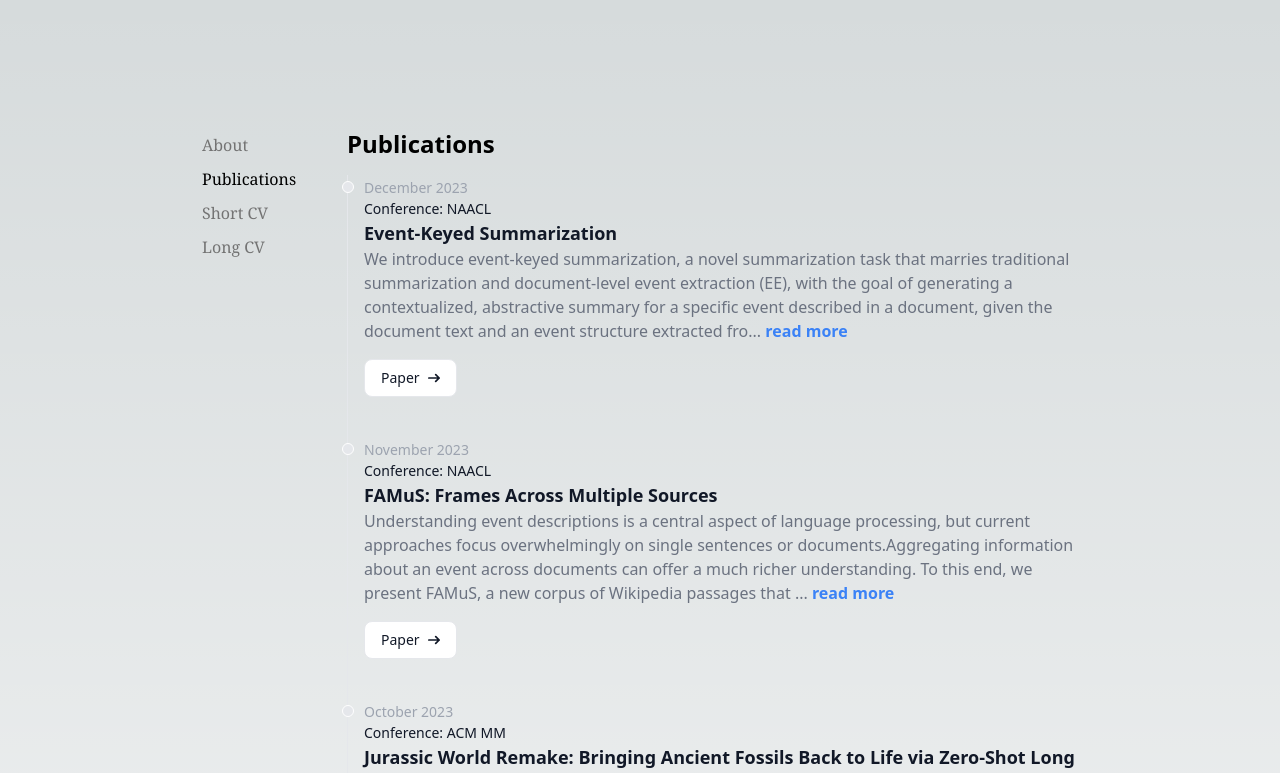
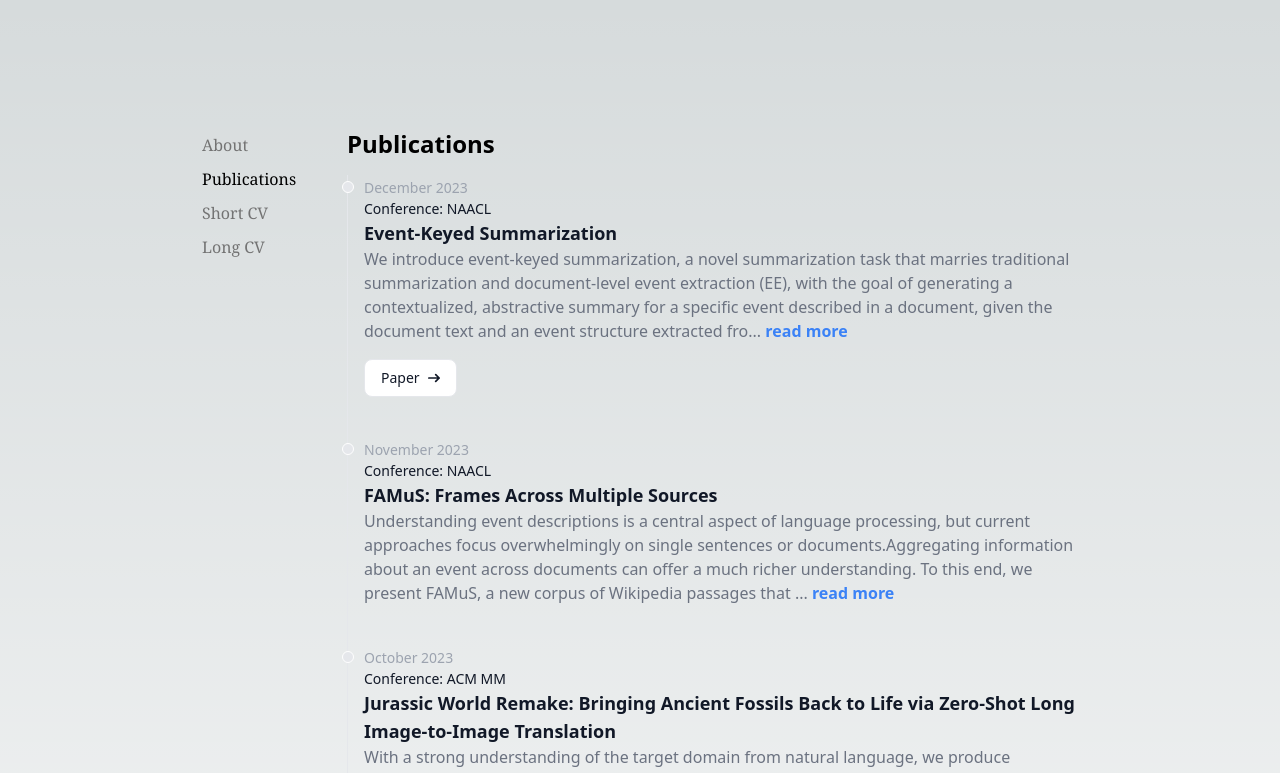
Before and after one commit to alexmartin1722/alexmartin1722.github.io, a Next.js app: page /publications in a window 1280 px wide. Shown: the top 773 px of the page. Built offline with nearby package versions, Linux system fonts and the light colour scheme.

Commit message:
url added in json

```diff
--- a/src/app/cv/Publication_updates/publication_json.tsx
+++ b/src/app/cv/Publication_updates/publication_json.tsx
@@ -2,6 +2,7 @@ export const publication_list = [
   {
     date: "December 2023",
     title: "Event-Keyed Summarization",
+    url: "https://www.google.com/",
     conference: "NAACL",
     description:
       "We introduce event-keyed summarization, a novel summarization task that marries traditional summarization and document-level event extraction (EE), with the goal of generating a contextualized, abstractive summary for a specific event described in a document, given the document text and an event structure extracted from the document. We introduce a dataset for this task, MUCSUM, consisting of summaries of all annotated events in the classic MUC dataset. We present a series of baselines on the task, comprising both standard pretrained LMs common in the summarization literature (BART, PEGASUS, T5), as well as larger frontier models (ChatGPT, GPT-4). Additionally, we present ablations to show that alternative task formulations yield inferior summaries of the target events. Finally, we present a human evaluation of reference and model outputs, as well as an evaluation that draws on standard metrics in document-level EE but that is novel in a summarization context.",
--- a/src/app/publications/Components/ListItem.tsx
+++ b/src/app/publications/Components/ListItem.tsx
@@ -6,6 +6,7 @@ interface ListItemProps {
     title: string;
     conference: string;
     description: string;
+    url: string;
     // ... add more properties as needed
   };
 }
@@ -24,10 +25,10 @@ const ListItem: React.FC<ListItemProps> = ({ item }) => {
       <h3 className="text-lg font-semibold text-gray-900 dark:text-white">
         {item.title}
       </h3>
-      {}
       <ReadMoreComponent>{item.description}</ReadMoreComponent>
+      {item.url && (
         <a
-        href="#"
+          href={item.url}
           target="_blank"
           className="inline-flex items-center px-4 py-2 text-sm font-medium text-gray-900 bg-white border border-gray-200 rounded-lg hover:bg-gray-100 hover:text-blue-700 focus:z-10 focus:ring-4 focus:outline-none focus:ring-gray-200 focus:text-blue-700 dark:bg-gray-800 dark:text-gray-400 dark:border-gray-600 dark:hover:text-white dark:hover:bg-gray-700 dark:focus:ring-gray-700"
         >
@@ -48,6 +49,7 @@ const ListItem: React.FC<ListItemProps> = ({ item }) => {
             />
           </svg>
         </a>
+      )}
     </li>
   );
 };
```
Lines whose indentation alone changed are shown as unchanged.
